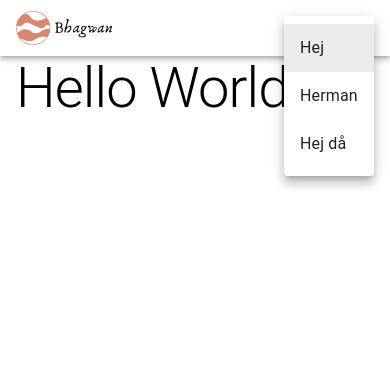
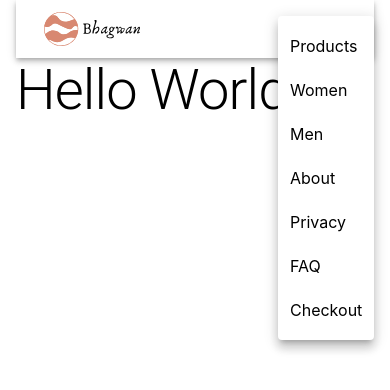
Before and after one commit to HBerglund/e-commerce-assignment, a React (Create React App) app: page / in a window 390 px wide. Both pictures are taken after a click on the icon 362 px from the left and 26 px from the top of the page. Shown: the top 390 px of the page. Built offline with nearby package versions, Linux system fonts and the light colour scheme.

Commit message:
navbar done on desktop and responsive

```diff
--- a/src/App.tsx
+++ b/src/App.tsx
@@ -1,12 +1,14 @@
 import React from "react";
-import Home from "./Navigation/Home";
 import Router from "./Navigation/Router";
 import AppTheme from "./Theming/AppTheme";
+import { Container } from "@material-ui/core";
 
 function App() {
   return (
     <AppTheme>
-      <Router />
+      <Container maxWidth="lg">
+        <Router />
+      </Container>
     </AppTheme>
   );
 }
--- a/src/Components/DropDown.tsx
+++ b/src/Components/DropDown.tsx
@@ -1,10 +1,13 @@
 import React, { useState } from "react";
-import IconButton from "@material-ui/core/IconButton";
 import MenuIcon from "@material-ui/icons/Menu";
-import { MenuItem, Menu } from "@material-ui/core";
+import { Menu, IconButton } from "@material-ui/core";
+import { routes } from "../Navigation/routes";
+import { Link } from "react-router-dom";
 
 function DropDown() {
   const [anchorEl, setAnchorEl] = useState(null);
+
+  const dropDownRoutes = routes.slice(1, routes.length);
 
   const handleClose = (event: any) => {
     setAnchorEl(null);
@@ -16,17 +19,29 @@ function DropDown() {
 
   return (
     <div>
-      <MenuIcon onClick={openMenu} />
+      <MenuIcon
+        onClick={openMenu}
+        aria-haspopup="true"
+        style={{ color: "black", cursor: "pointer" }}
+      />
       <Menu
-        id="dropdown-menu"
+        id="fade-menu"
         anchorEl={anchorEl}
         keepMounted
         open={Boolean(anchorEl)}
         onClose={handleClose}
+        style={{ width: "10rem" }}
       >
-        <MenuItem onClick={handleClose}>Hej</MenuItem>
-        <MenuItem onClick={handleClose}>Herman</MenuItem>
-        <MenuItem onClick={handleClose}>Hej då</MenuItem>
+        {dropDownRoutes.map(({ name, path }) => (
+          <IconButton
+            component={Link}
+            to={path}
+            onClick={handleClose}
+            style={{ color: "black", fontSize: "1rem" }}
+          >
+            {name}
+          </IconButton>
+        ))}
       </Menu>
     </div>
   );
--- a/src/Components/NavBar.tsx
+++ b/src/Components/NavBar.tsx
@@ -1,18 +1,10 @@
 import React from "react";
-import AppBar from "@material-ui/core/AppBar";
-import Toolbar from "@material-ui/core/Toolbar";
-import Button from "@material-ui/core/Button";
+import { AppBar, Toolbar, Button, IconButton, Hidden } from "@material-ui/core";
 import Logo from "../Assets/bhagwan-logo.svg";
-import { CSSProperties } from "@material-ui/styles";
+import { CSSProperties, makeStyles } from "@material-ui/styles";
 import { routes } from "../Navigation/routes";
 import { Link } from "react-router-dom";
-import IconButton from "@material-ui/core/IconButton";
 import ShoppingCartIcon from "@material-ui/icons/ShoppingCart";
-import MenuIcon from "@material-ui/icons/Menu";
-import useMediaQuery from "@material-ui/core/useMediaQuery";
-import { useTheme } from "@material-ui/core/styles";
-import { makeStyles } from "@material-ui/core/styles";
-import Hidden from "@material-ui/core/Hidden";
 import DropDown from "./DropDown";
 
 const useStyles = makeStyles({
@@ -25,14 +17,16 @@ const useStyles = makeStyles({
 function NavBar() {
   const classes = useStyles();
 
-  const firstNavItems = routes.slice(0, 3);
-  const lastNavItems = routes.slice(3, routes.length - 1);
+  const firstNavItems = routes.slice(1, 4);
+  const lastNavItems = routes.slice(4, routes.length - 1);
   const checkOutNavItem = routes.slice(routes.length - 1, routes.length);
 
   return (
     <AppBar position="static" className={classes.root}>
       <Toolbar>
-        <img src={Logo} style={logoStyle} alt="logo" />
+        <IconButton component={Link} to={"/"}>
+          <img src={Logo} style={logoStyle} alt="logo" />
+        </IconButton>
         <div style={wrapperDiv}>
           <Hidden smDown>
             <div>
@@ -48,7 +42,7 @@ function NavBar() {
                   {name}
                 </Button>
               ))}
-              {checkOutNavItem.map(({ name, path }) => (
+              {checkOutNavItem.map(({ path }) => (
                 <IconButton component={Link} to={path}>
                   <ShoppingCartIcon />
                 </IconButton>
--- a/src/Navigation/About.tsx
+++ b/src/Navigation/About.tsx
@@ -1,13 +1,8 @@
 import React from "react";
 import { Typography } from "@material-ui/core";
-import Container from "@material-ui/core/Container";
 
 function About() {
-  return (
-    <Container>
-      <Typography variant="h1">Hello World</Typography>
-    </Container>
-  );
+  return <Typography variant="h1">Hello World</Typography>;
 }
 
 export default About;
--- a/src/Navigation/Checkout.tsx
+++ b/src/Navigation/Checkout.tsx
@@ -1,13 +1,8 @@
 import React from "react";
 import { Typography } from "@material-ui/core";
-import Container from "@material-ui/core/Container";
 
 function Checkout() {
-  return (
-    <Container>
-      <Typography variant="h1">Hello World</Typography>
-    </Container>
-  );
+  return <Typography variant="h1">Hello World</Typography>;
 }
 
 export default Checkout;
--- a/src/Navigation/Faq.tsx
+++ b/src/Navigation/Faq.tsx
@@ -1,13 +1,8 @@
 import React from "react";
 import { Typography } from "@material-ui/core";
-import Container from "@material-ui/core/Container";
 
 function Faq() {
-  return (
-    <Container>
-      <Typography variant="h1">Hello World</Typography>
-    </Container>
-  );
+  return <Typography variant="h1">Hello World</Typography>;
 }
 
 export default Faq;
--- a/src/Navigation/Home.tsx
+++ b/src/Navigation/Home.tsx
@@ -1,13 +1,8 @@
 import React from "react";
 import { Typography } from "@material-ui/core";
-import Container from "@material-ui/core/Container";
 
 function Home() {
-  return (
-    <Container>
-      <Typography variant="h1">Hello World</Typography>
-    </Container>
-  );
+  return <Typography variant="h1">Hello World</Typography>;
 }
 
 export default Home;
--- a/src/Navigation/Men.tsx
+++ b/src/Navigation/Men.tsx
@@ -1,13 +1,8 @@
 import React from "react";
 import { Typography } from "@material-ui/core";
-import Container from "@material-ui/core/Container";
 
 function Men() {
-  return (
-    <Container>
-      <Typography variant="h1">Hello World</Typography>
-    </Container>
-  );
+  return <Typography variant="h1">Hello World</Typography>;
 }
 
 export default Men;
--- a/src/Navigation/Privacy.tsx
+++ b/src/Navigation/Privacy.tsx
@@ -1,13 +1,8 @@
 import React from "react";
 import { Typography } from "@material-ui/core";
-import Container from "@material-ui/core/Container";
 
 function Privacy() {
-  return (
-    <Container>
-      <Typography variant="h1">Hello World</Typography>
-    </Container>
-  );
+  return <Typography variant="h1">Hello World</Typography>;
 }
 
 export default Privacy;
--- a/src/Navigation/Products.tsx
+++ b/src/Navigation/Products.tsx
@@ -1,13 +1,8 @@
 import React from "react";
 import { Typography } from "@material-ui/core";
-import Container from "@material-ui/core/Container";
 
 function Products() {
-  return (
-    <Container>
-      <Typography variant="h1">Hello World</Typography>
-    </Container>
-  );
+  return <Typography variant="h1">Hello World</Typography>;
 }
 
 export default Products;
--- a/src/Navigation/Women.tsx
+++ b/src/Navigation/Women.tsx
@@ -1,13 +1,8 @@
 import React from "react";
 import { Typography } from "@material-ui/core";
-import Container from "@material-ui/core/Container";
 
 function Women() {
-  return (
-    <Container>
-      <Typography variant="h1">Hello World</Typography>
-    </Container>
-  );
+  return <Typography variant="h1">Hello World</Typography>;
 }
 
 export default Women;
```
